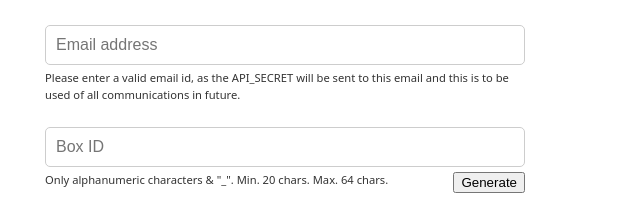
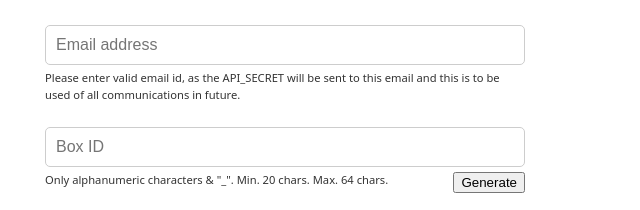
Before and after one commit to vasanthv/jsonbox, a website: page www/index.html in a window 1280 px wide. Both pictures are taken after a click on the link "Click here to get a private box.". Shown: the part 1045-1255 px from the top of the page, 355-995 px from the left. Drawn offline with Linux system fonts and the light colour scheme.

Commit message:
Grammerly fixes

```diff
--- a/www/index.html
+++ b/www/index.html
@@ -111,7 +111,7 @@
 			<br v-if="!orderComplete" />
 			<div id="privateform" v-if="!orderComplete">
 				<input type="email" v-model="email" placeholder="Email address" required />
-				<div class="info">Please enter a valid email id, as the API_SECRET will be sent to this email and this is to be used of all communications in future.</div>
+				<div class="info">Please enter valid email id, as the API_SECRET will be sent to this email and this is to be used of all communications in future.</div>
 				<br />
 				<input type="text" v-model="boxid" placeholder="Box ID" required />
 				<button id="generateBtn" v-on:click="generateBoxId">Generate</button>
```
